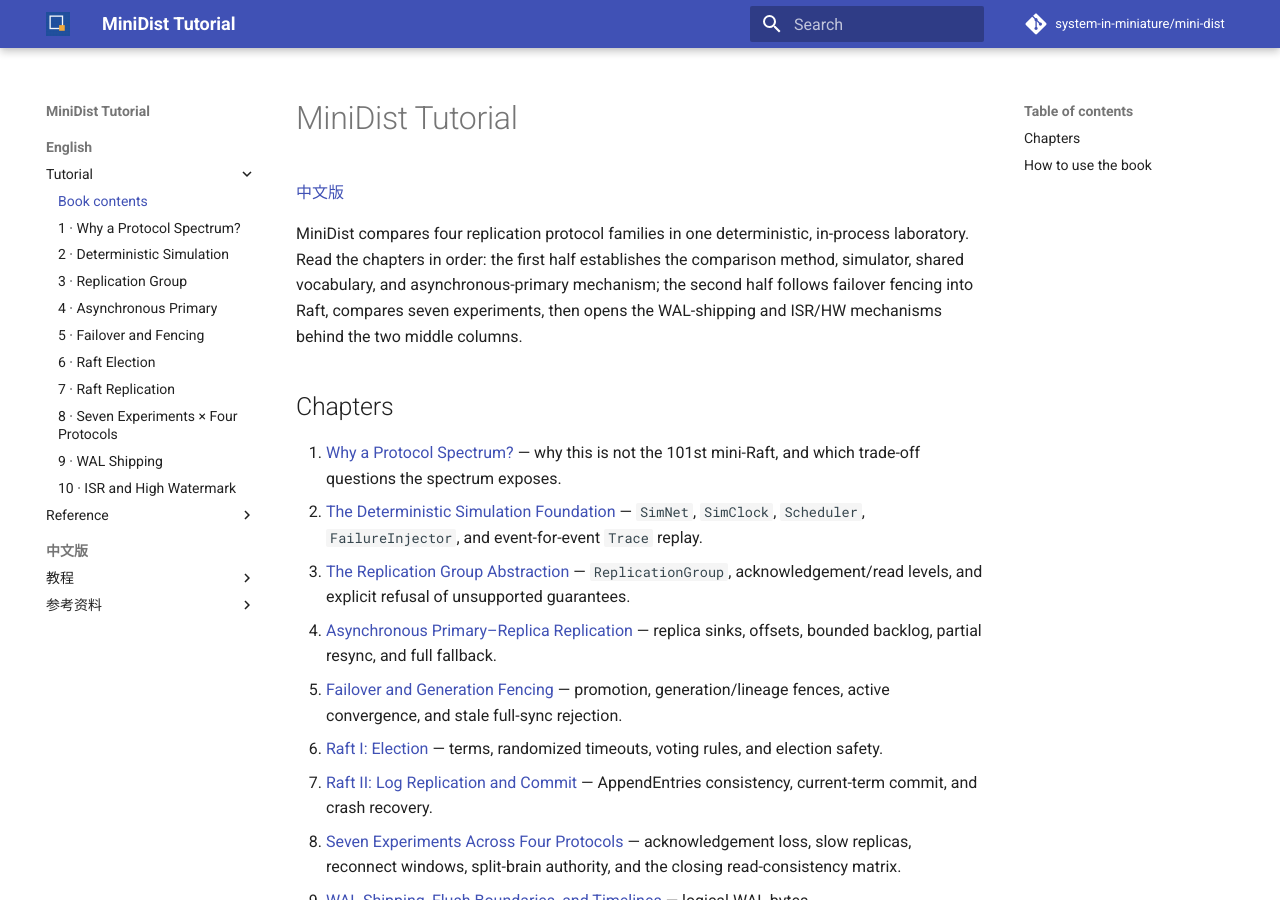
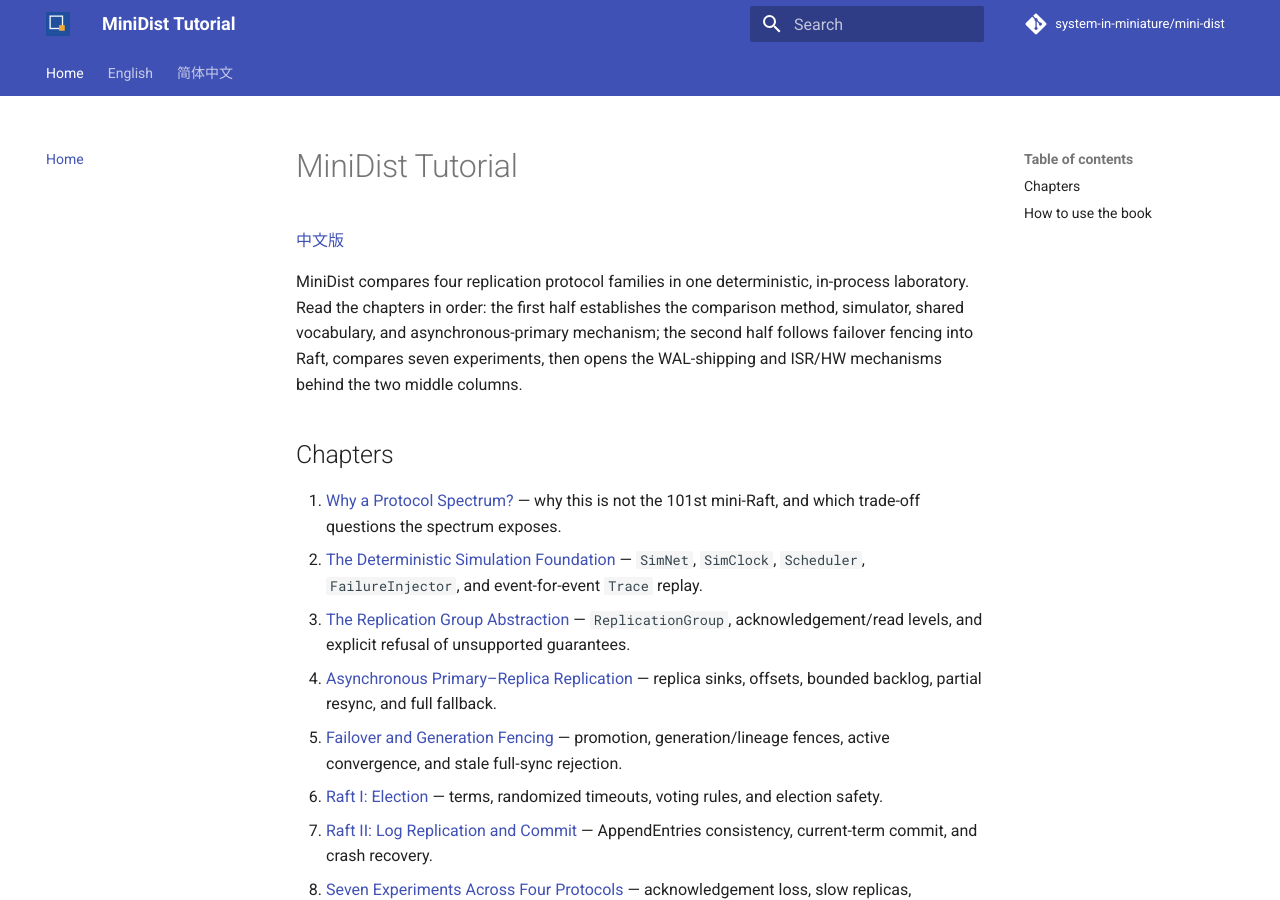
Before and after one commit to system-in-miniature/mini-dist, an MkDocs documentation site: the page built from docs/index.md, in a window 1280 px wide and 900 px high. Built offline with MkDocs 1.6.1 and Material for MkDocs 9.7.7, drawn with Linux system fonts in a browser that asks for light colours; comment, search, counter and statistics services are not loaded.

Commit message:
fix(site): per-language nav tabs and collapsible answer rendering
Top-level English / 简体中文 tabs (navigation.tabs) so the sidebar
shows only the active language's tree; admonition + pymdownx.details +
superfences enabled so ??? folded exercise answers render as
collapsible blocks instead of literal text.

```diff
--- a/mkdocs.yml
+++ b/mkdocs.yml
@@ -10,6 +10,7 @@ theme:
   logo: assets/brand/avatar.svg
   favicon: assets/brand/avatar.svg
   features:
+    - navigation.tabs
     - navigation.sections
     - navigation.top
     - content.code.copy
@@ -23,9 +24,9 @@ markdown_extensions:
       permalink: true
 
 nav:
+  - Home: index.md
   - English:
       - Tutorial:
-          - Book contents: index.md
           - 1 · Why a Protocol Spectrum?: tutorial/01-why-a-spectrum.md
           - 2 · Deterministic Simulation: tutorial/02-deterministic-simulation.md
           - 3 · Replication Group: tutorial/03-replication-group.md
@@ -42,7 +43,7 @@ nav:
           - Lab command guide: labs-guide.md
           - Differences and behavior matrix: experiments.md
           - Project README: https://github.com/system-in-miniature/mini-dist#readme
-  - 中文版:
+  - 简体中文:
       - 教程:
           - 全书目录: zh/index.md
           - 1 · 为什么是协议谱系: zh/tutorial/01-why-a-spectrum.md
```
